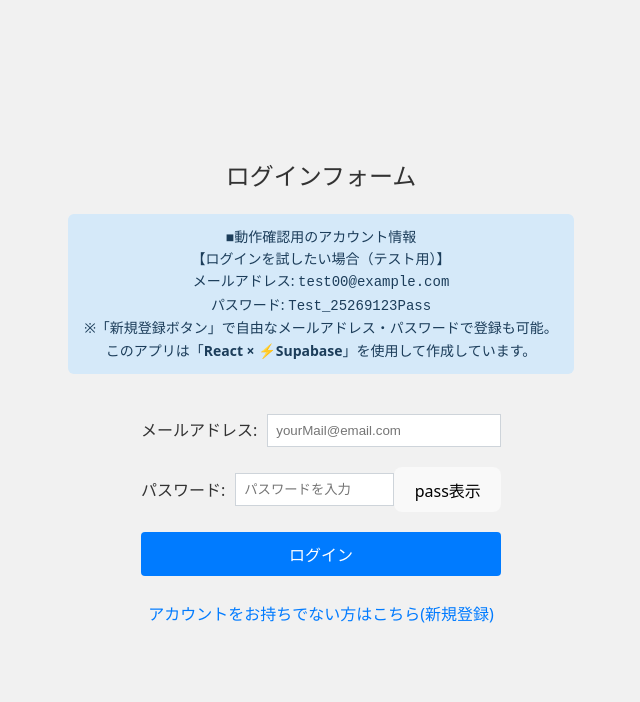
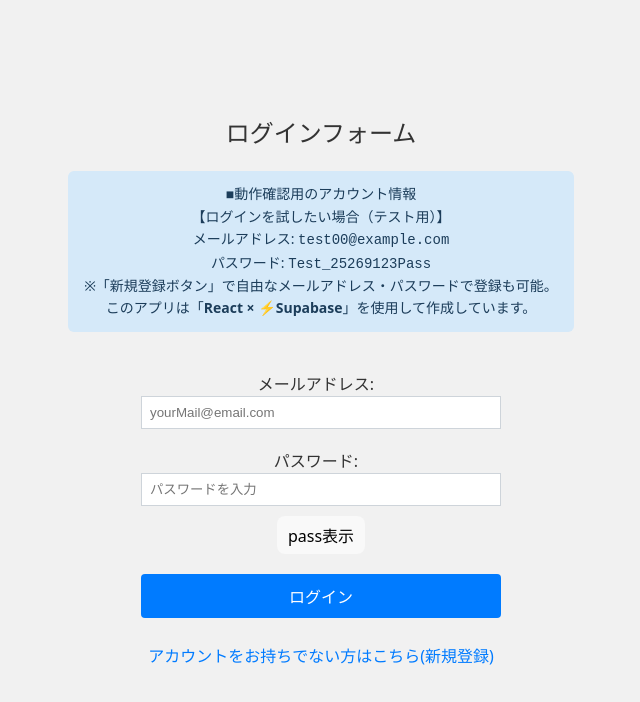
Before and after one commit to terahashi/react-next-study, a React (Vite) app: page /study/LoginFormApp in a window 1280 px wide. Shown: the top 702 px of the page, without its empty margins (319-959 px from the left). Built offline with nearby package versions, Linux system fonts and the light colour scheme; no server answers.

Commit message:
スマホデザイン調整

```diff
--- a/src/components/study/Login.jsx
+++ b/src/components/study/Login.jsx
@@ -1,5 +1,24 @@
 //LoginFormApp.jsxから責務分離
 //ログインフォーム初期画面
+
+import styled from 'styled-components';
+
+//ログインとパスワード欄のflex調整
+const FlexContainer = styled.div`
+  display: block;
+  margin-bottom: 20px;
+`;
+
+//「パスワードを目視」する用の表示・非表示の切り替えの調整
+const TogglePasswordButton = styled.button`
+  white-space: nowrap;
+  cursor: pointer;
+  padding: 0.4em 0.6em;
+  margin-top: 10px;
+  /* @media (min-width: 768px) {
+
+  } */
+`;
 
 export const Login = ({ formData, showPassword, errorMessage, onChange, onTogglePassword, handleLogin, handleSignup, uiMode, handleUiModeChange }) => {
   //⬇︎現在が「ログインモード」か「新規登録モード」かを判定する関数(true: ログイン / false: 新規登録）
@@ -10,7 +29,7 @@ export const Login = ({ formData, showPassword, errorMessage, onChange, onToggle
       {/* //⬇︎isLoginModeが「trueならログインモード」、「falseなら新規登録モード」のフォームを表示する */}
       <form onSubmit={isLoginMode ? handleLogin : handleSignup}>
         {/* メールアドレス */}
-        <div style={{ display: 'flex', alignItems: 'center', marginBottom: '20px' }}>
+        <FlexContainer>
           <label htmlFor='email' style={{ whiteSpace: 'nowrap', flexShrink: 0, display: 'block', marginRight: '10px' }}>
             メールアドレス:
           </label>
@@ -24,9 +43,9 @@ export const Login = ({ formData, showPassword, errorMessage, onChange, onToggle
             style={{ width: '100%', padding: '8px', boxSizing: 'border-box' }}
             autoComplete='email'
           />
-        </div>
+        </FlexContainer>
         {/* パスワード入力欄 */}
-        <div style={{ display: 'flex', alignItems: 'center', marginBottom: '20px' }}>
+        <FlexContainer>
           <label htmlFor='password' style={{ whiteSpace: 'nowrap', flexShrink: 0, display: 'block', marginRight: '10px' }}>
             パスワード:
           </label>
@@ -42,10 +61,10 @@ export const Login = ({ formData, showPassword, errorMessage, onChange, onToggle
           />
 
           {/* 「パスワードを目視」する用の表示・非表示の切り替え */}
-          <button type='button' onClick={onTogglePassword} style={{ whiteSpace: 'nowrap', cursor: 'pointer' }}>
+          <TogglePasswordButton type='button' onClick={onTogglePassword}>
             {showPassword ? 'pass非表示' : 'pass表示'}
-          </button>
-        </div>
+          </TogglePasswordButton>
+        </FlexContainer>
 
         {/* エラーメッセージがある場合は表示する */}
         {errorMessage && <p style={{ color: 'red', marginBottom: '15px' }}>{errorMessage}</p>}
--- a/src/components/study/LoginSuccess.jsx
+++ b/src/components/study/LoginSuccess.jsx
@@ -65,6 +65,38 @@ const LogOutButton = styled.button`
 
   &:hover {
     background-color: #1759b5;
+  }
+`;
+
+//追加ボタンをプラスマーク(+)
+const AddButtonPlus = styled.button`
+  background-color: #2460a0;
+  color: #d4e1fe;
+  border: none;
+  border-radius: 50%;
+  width: 36px;
+  height: 36px;
+  min-width: 36px;
+  min-height: 36px;
+
+  align-self: center;
+
+  padding: 0;
+  line-height: 0;
+  box-sizing: border-box;
+
+  font-size: 20px;
+  font-weight: bold;
+  display: flex;
+  align-items: center;
+  justify-content: center;
+  span {
+    display: inline-block;
+    line-height: 1;
+  }
+  cursor: pointer;
+  &:hover {
+    background-color: #074870;
   }
 `;
 
@@ -272,7 +304,7 @@ export const LoginSuccess = ({ user, onReset }) => {
   };
 
   return (
-    <div style={{ width: '100%', maxWidth: '400px', margin: '0 auto', padding: '20px' }}>
+    <div style={{ width: '100%', maxWidth: '400px', margin: '0 auto' }}>
       {/* ⬇︎ヘッダー */}
       <header
         style={{
@@ -376,7 +408,7 @@ export const LoginSuccess = ({ user, onReset }) => {
         </div>
 
         {/* ⬇︎メモ入力フォーム 「手元のmemoList(State)に追加する」 */}
-        <form onSubmit={handleAddMemo} style={{ display: 'flex', alignItems: 'center', justifyContent: 'center', gap: '0 20px', marginBottom: '10px' }}>
+        <form onSubmit={handleAddMemo} style={{ display: 'flex', alignItems: 'center', justifyContent: 'center', gap: '0 20px', marginBottom: '100px' }}>
           <input
             type='text'
             value={newMemo}
@@ -389,7 +421,11 @@ export const LoginSuccess = ({ user, onReset }) => {
               whiteSpace: 'pre-wrap', // 改行などもそのまま綺麗に見せる
             }}
           />
-          <button type='submit'>追加する</button>
+
+          {/* 追加ボタン */}
+          <AddButtonPlus type='submit'>
+            <span>＋</span>
+          </AddButtonPlus>
         </form>
       </main>
     </div>
--- a/src/pages/study/LoginFormApp.jsx
+++ b/src/pages/study/LoginFormApp.jsx
@@ -271,7 +271,7 @@ export const LoginFormApp = () => {
       {' '}
       <GlobalStyle />
       <AppContainer>
-        <div style={{ padding: '20px', margin: '0 auto' }}>
+        <div style={{ margin: '0 auto' }}>
           <h2>ログインフォーム</h2>
           <div
             style={{
```
